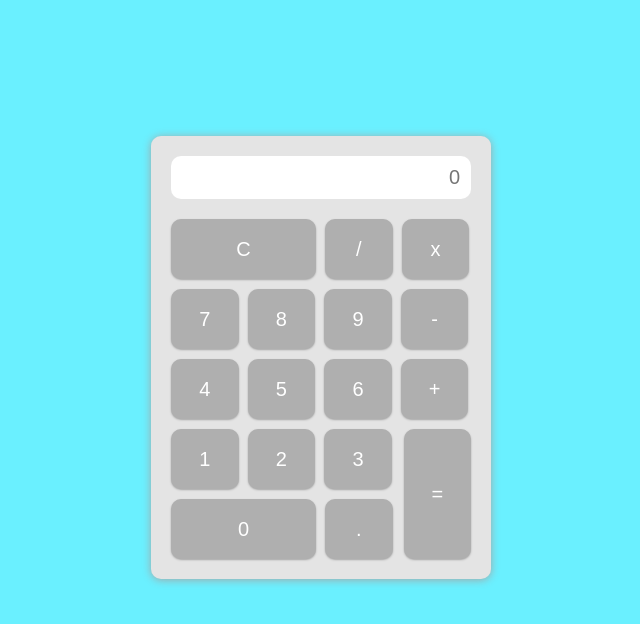
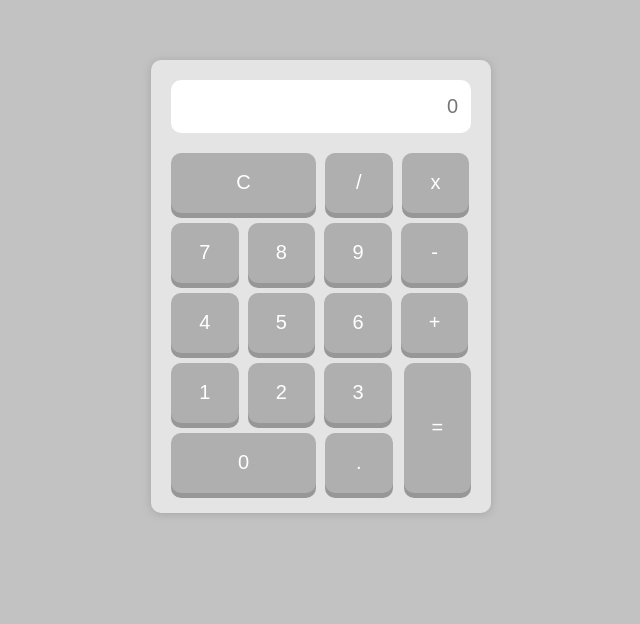
Before and after one commit to Adilsongb/App-Calculator, a plain HTML site: page index.html in a window 1280 px wide. Shown: the part 114-738 px from the top of the page, without its empty margins (319-959 px from the left). Drawn offline with Linux system fonts and the light colour scheme.

Commit message:
modification style buttons

```diff
--- a/css/style.css
+++ b/css/style.css
@@ -1,7 +1,24 @@
+html {
+
+    height: 100%;
+    min-height: 100%;
+
+}
 body {
 
-    background-color: rgb(106, 240, 255);
+    height: 100%;
+    margin: 0;
+    background-color: #c2c2c2;
     font-family: 'Trebuchet MS', 'Lucida Sans Unicode', 'Lucida Grande', 'Lucida Sans', Arial, sans-serif;
+
+}
+
+#container {
+
+    height: 100%;
+    display: flex;
+    align-items: center;
+    justify-content: center;
 
 }
 
@@ -10,9 +27,7 @@ body {
     background-color: rgb(228, 228, 228);
     padding: 20px;
     padding-bottom: 10px;
-    margin: auto;
     width: 300px;
-    margin-top: 250px;
     border-radius: 10px;
     box-shadow: 0px 1px 8px rgb(165, 165, 165);
 }
@@ -24,11 +39,11 @@ body {
     text-align: right;
     background-color: rgb(255, 255, 255);
     font-size: 20px;
-    padding: 10px;
+    padding: 15px 10px;
     border-radius: 10px;
     border: none;
     margin-bottom: 20px;
-    letter-spacing: 1px;
+    letter-spacing: 3px;
 
 }
 
@@ -58,7 +73,8 @@ body {
     padding: 0px;
     margin-bottom: 10px;
     color: #ffffff;
-    box-shadow: 0px 1px 2px rgb(165, 165, 165);
+    box-shadow: 0px 5px #979797;
+    transition: 0.3s;
 
 }
 
@@ -71,16 +87,14 @@ body {
 
 .botao:hover {
 
-    background-color: rgb(128, 128, 128);
-    box-shadow: 0px 1px 5px rgb(100, 100, 100);
-    transition: box-shadow 0.3s, background-color 0.3s;
+    background-color: #808080;
 
 }
 
 .botao:active {
 
-    box-shadow: 0px 1px 1px rgb(100, 100, 100);
-    transition: box-shadow 0.3s;
+    transform: translateY(5px);
+    box-shadow: none;
 
 }
 
```
